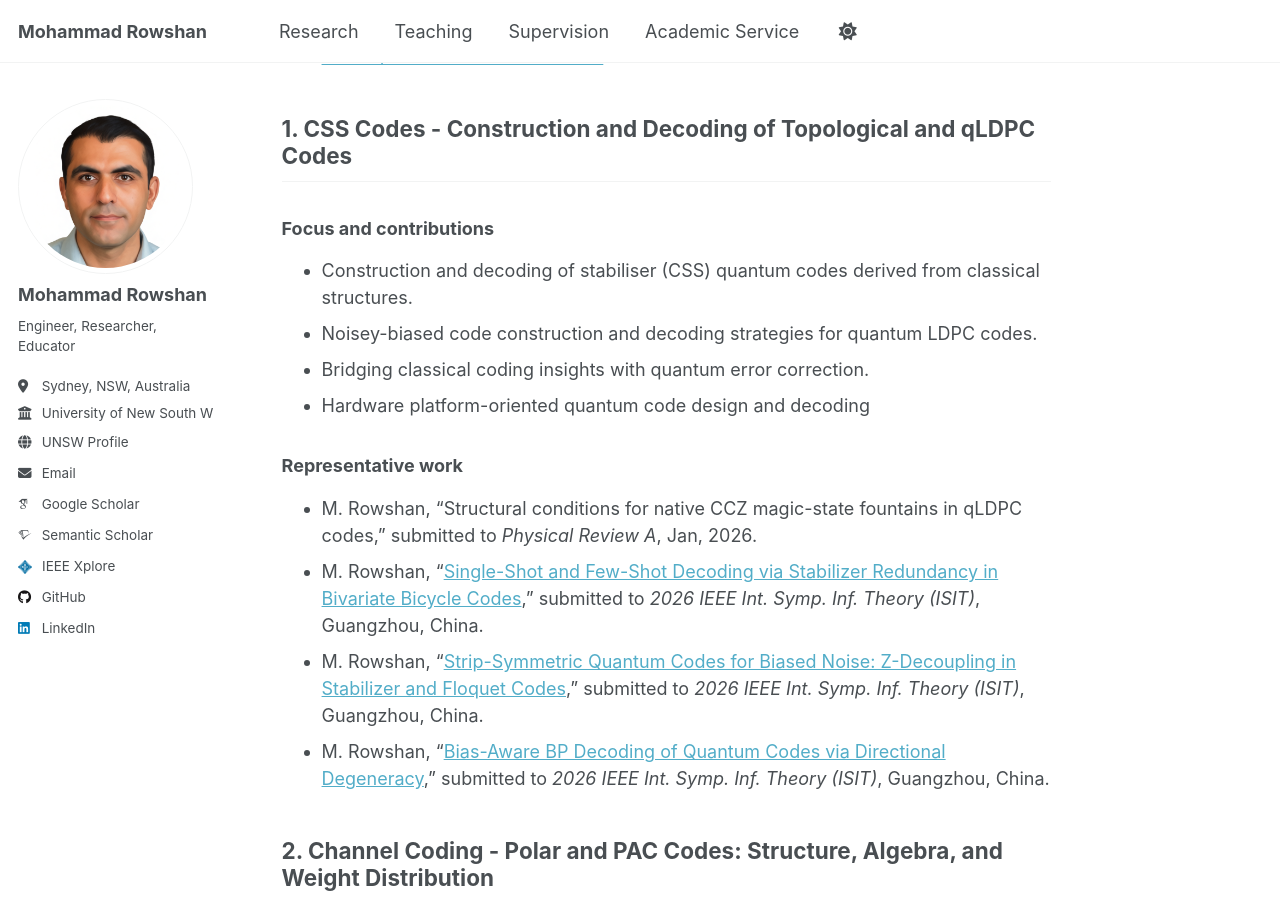
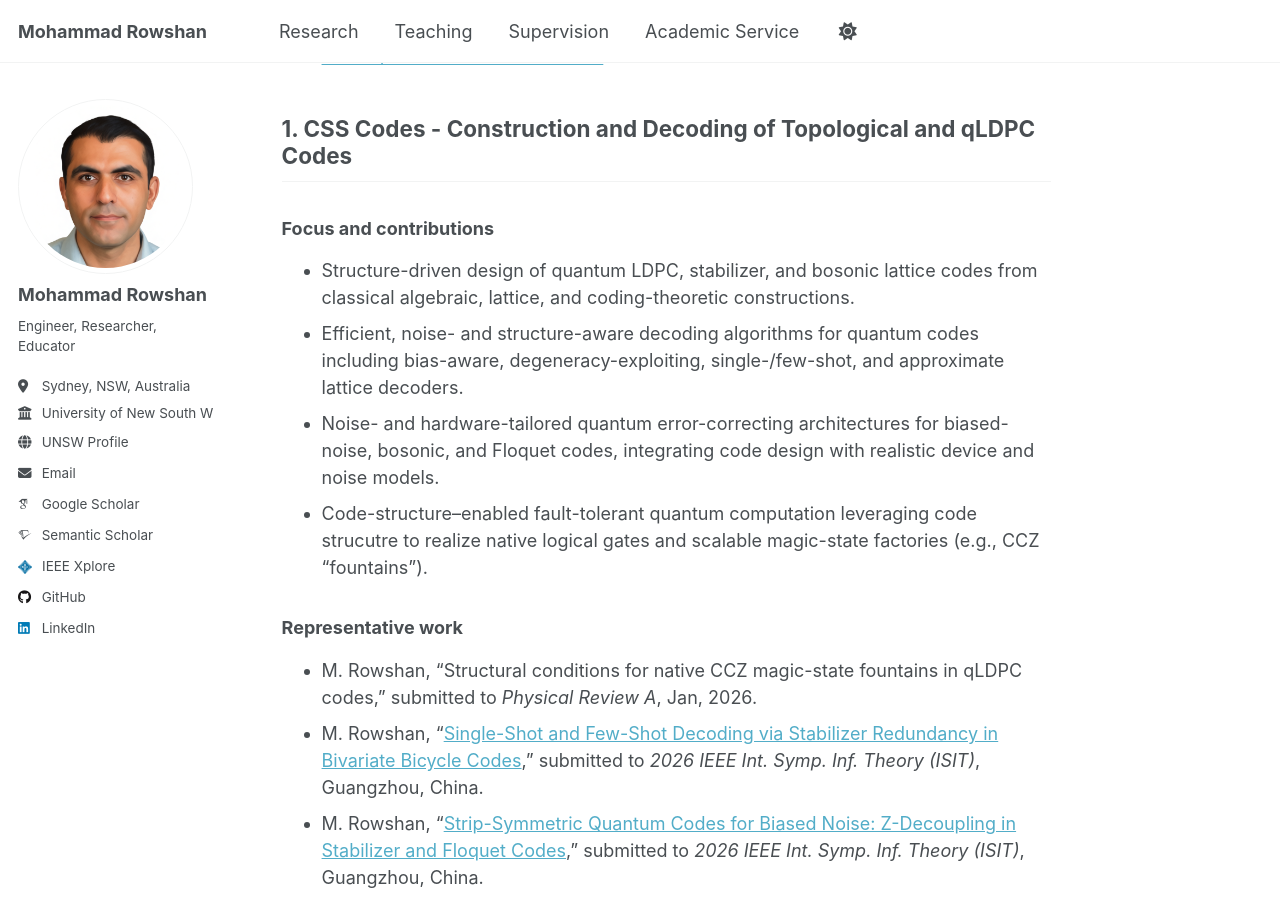
Before and after one commit to mohammad-rowshan/mohammad-rowshan.github.io, a Jekyll site: the page built from _pages/research.md, in a window 1280 px wide and 900 px high, scrolled down 785 px. Built offline with Jekyll 4.4.1, drawn with Linux system fonts in a browser that asks for light colours; some web fonts are replaced; a script that is not in the unit is left out; comment, search, counter and statistics services are not loaded.

Commit message:
Update research.md

```diff
--- a/_pages/research.md
+++ b/_pages/research.md
@@ -28,10 +28,11 @@ For a complete list, please visit my [Google Scholar](https://scholar.google.com
 
 ### Focus and contributions
 
-- Construction and decoding of stabiliser (CSS) quantum codes derived from classical structures.
-- Noisey-biased code construction and decoding strategies for quantum LDPC codes.
-- Bridging classical coding insights with quantum error correction.
-- Hardware platform-oriented quantum code design and decoding
+- Structure-driven design of quantum LDPC, stabilizer, and bosonic lattice codes from classical algebraic, lattice, and coding-theoretic constructions.
+- Efficient, noise- and structure-aware decoding algorithms for quantum codes including bias-aware, degeneracy-exploiting, single-/few-shot, and approximate lattice decoders.
+- Noise- and hardware-tailored quantum error-correcting architectures for biased-noise, bosonic, and Floquet codes, integrating code design with realistic device and noise models.
+- Code-structure–enabled fault-tolerant quantum computation leveraging code strucutre to realize native logical gates and scalable magic-state factories (e.g., CCZ “fountains”).
+
 
 ### Representative work
 
```
